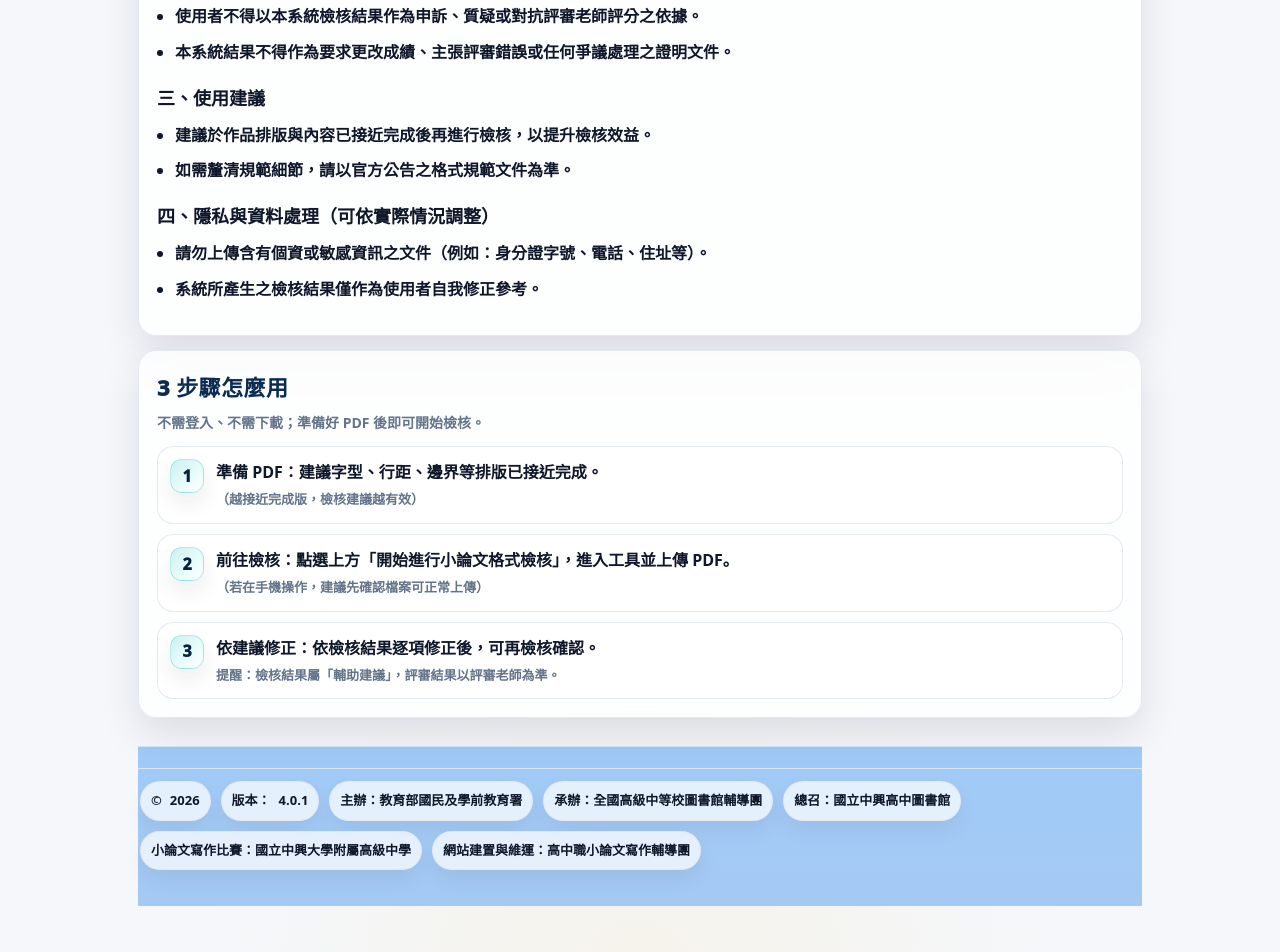
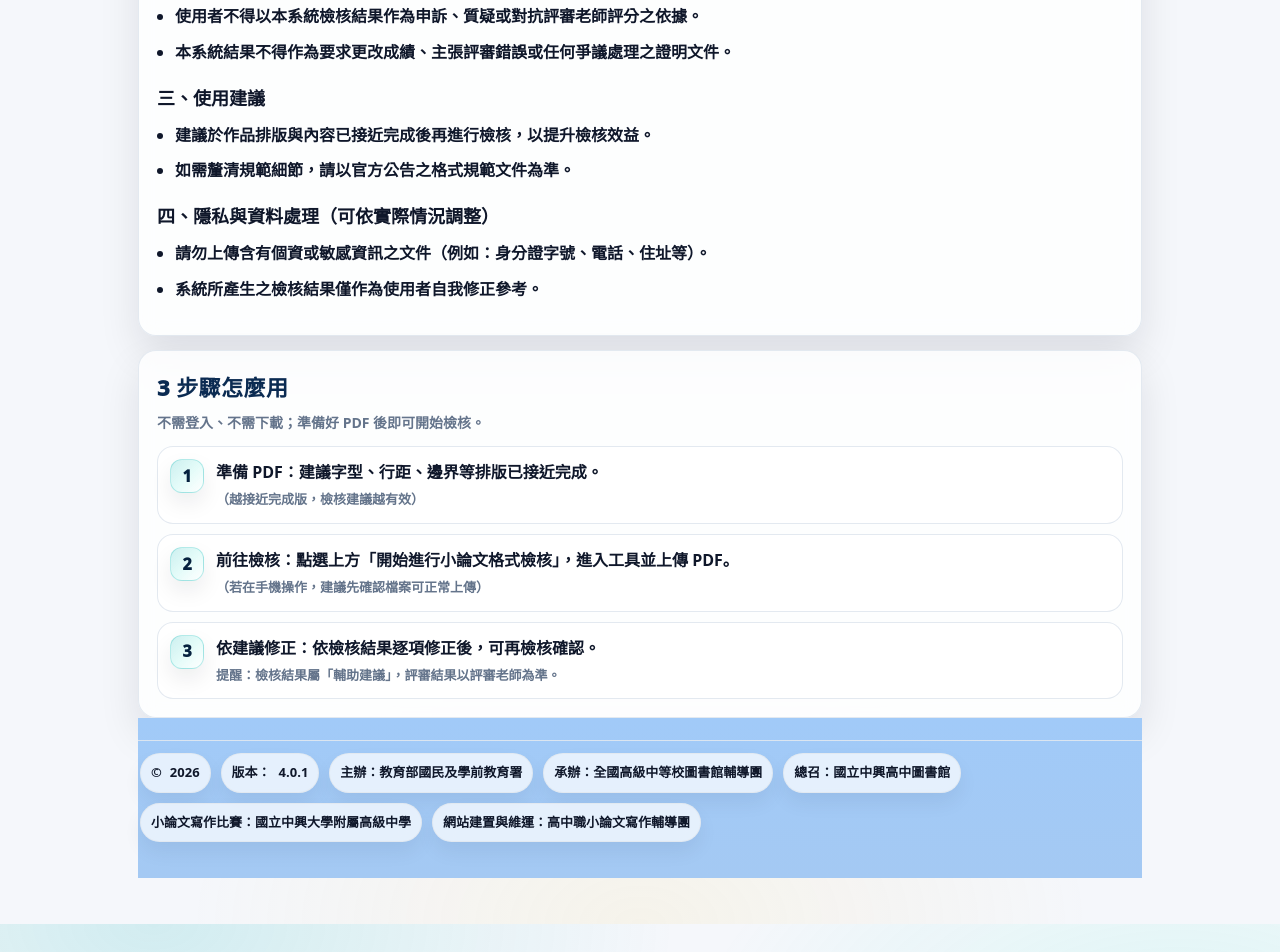
Before and after one commit to r91628120/thesis-checker, a Jekyll site: the page thesis-format/index.html, which Jekyll copies as it is, in a window 1280 px wide. Shown: the part 829-1781 px from the top of the page. Built offline with Jekyll 4.4.1, drawn with Linux system fonts in a browser that asks for light colours.

Commit message:
Add files via upload

```diff
--- a/thesis-format/index.html
+++ b/thesis-format/index.html
@@ -374,6 +374,28 @@
       box-shadow: inset 0 1px 0 rgba(255,255,255,.55);
     }
 
+      footer {
+       margin-top: 0;                /* 吃掉上一段間距 */
+       border-top: none !important;  /* 保險 */
+       box-shadow: none;             /* 清掉任何外框線感 */
+       position: relative;
+    }
+
+     /* 吃掉上一區塊的底線視覺 */
+      footer::before {
+       content: "";
+       position: absolute;
+       top: -1px;
+       left: 0;
+       right: 0;
+       height: 1px;
+       background: linear-gradient(
+        to right,
+           transparent,
+        rgba(255,255,255,0),
+           transparent
+     );
+    }
 
 
   </style>
```
